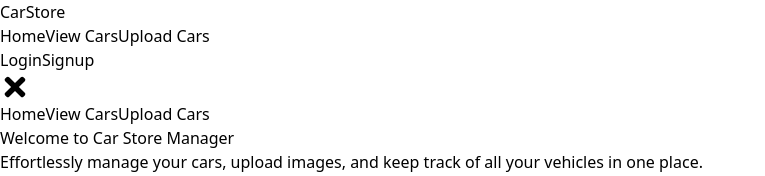
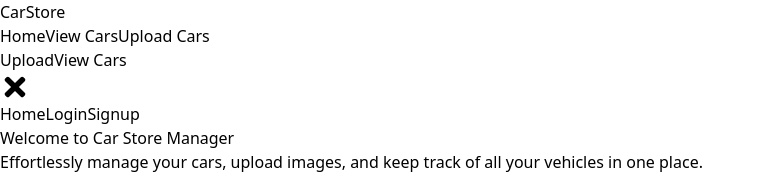
Before and after one commit to Abhisheklodha01/Car-Management-Application, a React (Vite) app in the folder client/: page / in a window 1280 px wide. Both pictures are taken after a click on the element 640 px from the left and 87 px from the top of the page. Shown: the top 176 px of the page, without its empty margins (0-765 px from the left). Built offline with nearby package versions, Linux system fonts and the light colour scheme; no server answers.

Commit message:
adding contex authentication and logout fucntionality

```diff
--- a/client/src/components/NavBar.jsx
+++ b/client/src/components/NavBar.jsx
@@ -1,9 +1,22 @@
-import React, { useState } from "react";
-import { Link } from "react-router-dom";
+import React, { useContext, useState } from "react";
+import { Link, useNavigate } from "react-router-dom";
 import { FaBars, FaTimes } from "react-icons/fa";
-
+import { userContex } from "../contex/UserContex.js";
+import { TbUserEdit } from "react-icons/tb";
+import toast from "react-hot-toast";
 const NavBar = () => {
   const [nav, setNav] = useState(false);
+  const { isAthenticated } = useContext(userContex);
+  const navigate = useNavigate();
+
+  const handleLogout = () => {
+    localStorage.clear();
+    toast.success("Logout Successfully", {
+      position: "top-center",
+    });
+    navigate("/login");
+  };
+
   return (
     <div className="h-16 flex flex-row justify-between items-center">
       <div className="">
@@ -20,6 +33,7 @@ const NavBar = () => {
           Upload Cars
         </Link>
       </div>
+      {isAthenticated ? (
         <div>
           <Link to={"/login"} className="mr-5">
             <button className="px-6 py-2 rounded-full relative bg-slate-700 text-white text-sm hover:shadow-2xl hover:shadow-white/[0.1] transition duration-200 border border-slate-600">
@@ -34,6 +48,22 @@ const NavBar = () => {
             </button>
           </Link>
         </div>
+      ) : (
+        <div>
+          <Link to={"/upload-cars"} className="mr-3">
+            <button className="px-6 py-2 rounded-full relative bg-slate-700 text-white text-sm hover:shadow-2xl hover:shadow-white/[0.1] transition duration-200 border border-slate-600">
+              <div className="absolute inset-x-0 h-px w-1/2 mx-auto -top-px shadow-2xl  bg-gradient-to-r from-transparent via-teal-500 to-transparent" />
+              <span className="relative z-20">Upload</span>
+            </button>
+          </Link>
+          <Link to={"/view-cars"} className="md:mr-5">
+            <button className="px-6 py-2 rounded-full relative bg-slate-700 text-white text-sm hover:shadow-2xl hover:shadow-white/[0.1] transition duration-200 border border-slate-600">
+              <div className="absolute inset-x-0 h-px w-1/2 mx-auto -top-px shadow-2xl  bg-gradient-to-r from-transparent via-teal-500 to-transparent" />
+              <span className="relative z-20">View Cars</span>
+            </button>
+          </Link>
+        </div>
+      )}
       <div
         onClick={() => setNav(!nav)}
         className="md:hidden cursor-pointer pr-4 z-30 text-gray-700"
@@ -50,13 +80,30 @@ const NavBar = () => {
           className="flex flex-col z-20 justify-center items-center absolute top-0 left-0
          w-full h-screen bg-slate-800 text-gray-200"
         >
+          {isAthenticated === true ? (
+            <div className=" flex flex-col justify-center items-center">
               <Link to={"/"} className="mb-10">
                 Home
               </Link>
               <Link to={"/view-cars"} className="mb-10">
                 View Cars
               </Link>
-          <Link to={"/upload-cars"}>Upload Cars</Link>
+              <Link className="mb-10" to={"/upload-cars"}>
+                Upload Cars
+              </Link>
+              <button onClick={handleLogout}>Logout</button>
+            </div>
+          ) : (
+            <div className=" flex flex-col justify-center items-center">
+              <Link to={"/"} className="mb-10">
+                Home
+              </Link>
+              <Link to={"/view-cars"} className="mb-10">
+                Login
+              </Link>
+              <Link to={"/upload-cars"}>Signup</Link>
+            </div>
+          )}
         </div>
       )}
     </div>
```
Lines whose indentation alone changed are shown as unchanged.
